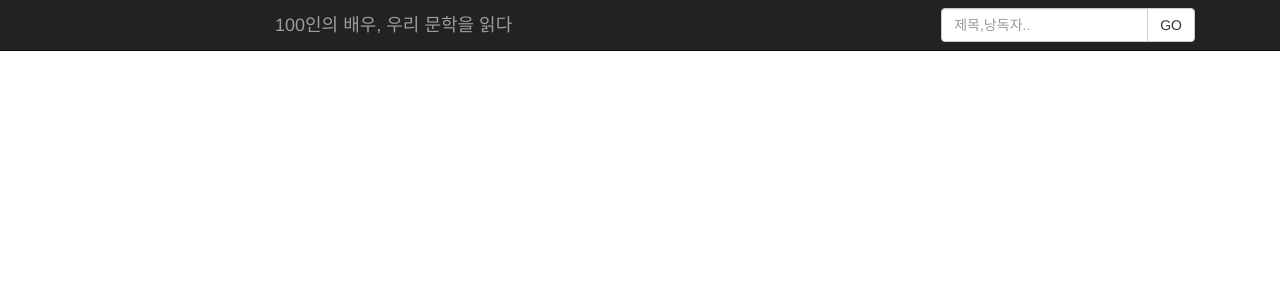
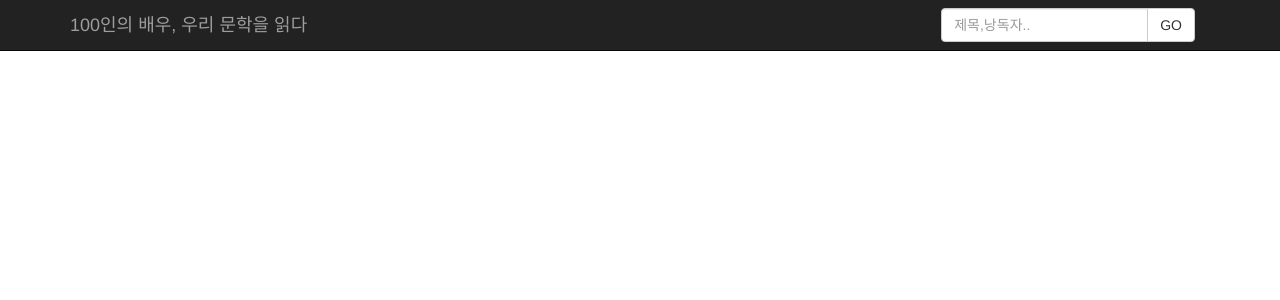
Before and after one commit to andole87/Django, a Django app: template audio/templates/audio/audio_list.html in a window 1280 px wide. Shown: the top 300 px of the page. Run offline with Django 3.2, Linux system fonts and the light colour scheme; the template is opened without the code that fills it, so the values that code supplies are empty; some libraries are stand-ins or nearby versions.

Commit message:
미디어쿼리 수정

```diff
--- a/audio/static/css/audio.css
+++ b/audio/static/css/audio.css
@@ -1,6 +1,6 @@
 body{
-    padding-top: 50px;
-    padding-bottom: 50px;
+    padding-top: 60px;
+    padding-bottom: 60px;
 }
 .container-center{
     text-align: center;
--- a/audio/templates/audio/base.html
+++ b/audio/templates/audio/base.html
@@ -58,16 +58,11 @@
         <button type="button" class="navbar-toggle" data-toggle="collapse" data-target="#search">
           <i class="glyphicon glyphicon-search"></i>
         </button>
-        <button type="button" class="navbar-toggle navbar-left" data-toggle="collapse" data-target="#links">
-          <span class="icon-bar"></span>
-          <span class="icon-bar"></span>
-          <span class="icon-bar"></span>
-          <span class="icon-bar"></span>
-        </button>
-        <div class="col-xs-10 col-md-offset-2 col-md-6">
+
+
         <a class="navbar-brand">100인의 배우, 우리 문학을 읽다</a>
-      </div>
-      <div class = "col-xs-2 col-md-4 col-navbar-top">
+
+
       <div class="collapse navbar-collapse navbar-right" id="search">
         <form class="navbar-form" role="search">
           <div class="input-group">
@@ -78,7 +73,7 @@
         </div>
           </div>
         </form>
-      </div>
+
     </div>
   </nav>
   </div>
```
